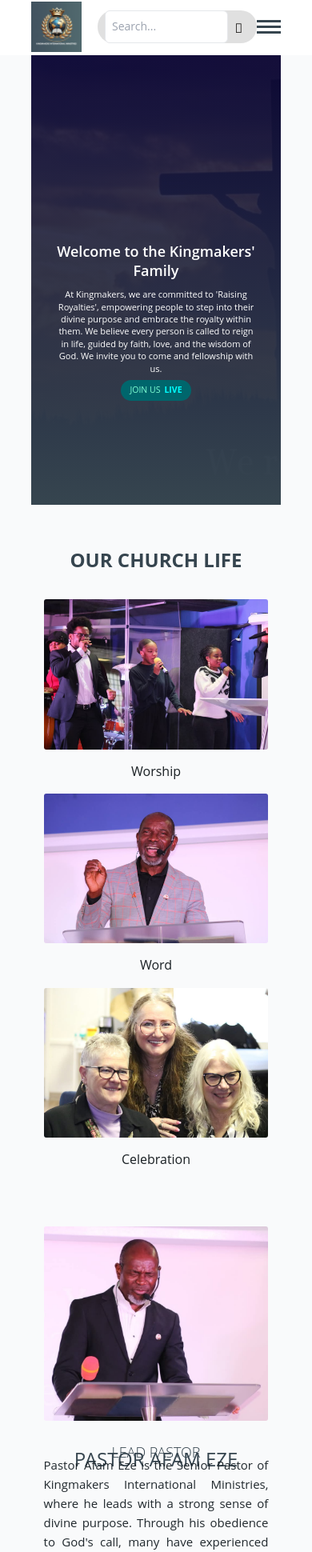
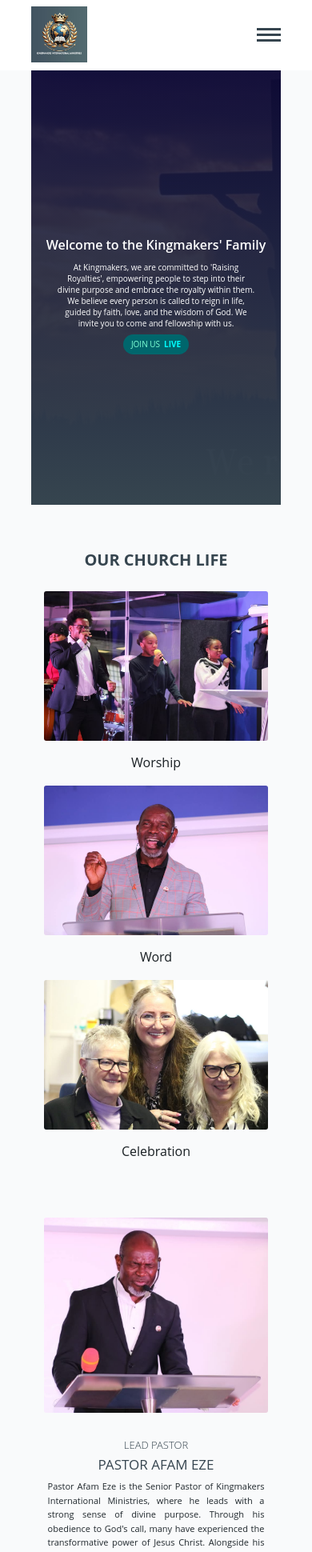
Before and after one commit to Leche90/ChurchApp, a React (Vite) app in the folder frontend/: page / in a window 390 px wide. Shown: the part 2-1942 px from the top of the page at 80% size. Built offline with nearby package versions, Linux system fonts and the light colour scheme.

Commit message:
updated footer

```diff
--- a/frontend/package.json
+++ b/frontend/package.json
@@ -16,6 +16,7 @@
     "axios": "^1.7.9",
     "react": "^18.3.1",
     "react-dom": "^18.3.1",
+    "react-icons": "^5.4.0",
     "react-router-dom": "^7.1.2",
     "typescript": "^5.7.3"
   },
--- a/frontend/src/App.tsx
+++ b/frontend/src/App.tsx
@@ -3,6 +3,8 @@
 import { Routes, Route } from 'react-router-dom';
 
 import Navbar from './components/Navbar/Navbar';
+import Footer from './components/Footer/Footer';
+
 import Hero from './components/Hero/Hero';
 import Event from './components/Event/Event';
 import Video from './components/Video/Video';
@@ -51,6 +53,9 @@
       <Route path="/programs" element={<Programs />} />
       <Route path="/prisons" element={<Prisons />} />
       </Routes>
+
+      {/* Footer Component to appear on every page */}
+      <Footer />
     </>
   );
 }
--- a/frontend/src/components/Evangelism/Evangelism.css
+++ b/frontend/src/components/Evangelism/Evangelism.css
@@ -68,7 +68,7 @@
 }
 
 /* 📱 Tablets & Small Laptops (max-width: 1024px) */
-@media (max-width: 1024px) {
+@media (min-width: 1025px) {
     .evangelism-grid {
         grid-template-columns: repeat(2, 1fr); /* 2 columns */
         grid-template-rows: auto;
@@ -88,7 +88,7 @@
 }
 
 /* 📲 Mobile Phones (max-width: 768px) */
-@media (max-width: 768px) {
+@media (max-width: 1024px) {
     .evangelism-grid {
         grid-template-columns: repeat(1, 1fr); /* Single column */
         grid-template-rows: auto;
@@ -97,12 +97,14 @@
 
     .evangelism-h2 {
         font-size: 28px;
-        margin-top: 20px;
+        margin-top: 40px;
     }
 
     .evangelism-text {
-        font-size: 13px;
+        font-size: 15px;
         padding: 0 10px;
+        margin-top: -15px;
+        line-height: 1.6;
     }
 
     /* Remove hover effects for better mobile UX */
@@ -121,12 +123,13 @@
 
     .evangelism-h2 {
         font-size: 24px;
-        margin-top: 15px;
+        margin-top: 55px;
     }
 
     .evangelism-text {
-        font-size: 12px;
+        font-size: 11px;
         padding: 0 8px;
         text-align: left; /* Align text to the left for better readability */
+        margin-top: -14px;
     }
 }
--- a/frontend/src/components/Evangelism/Evangelism.tsx
+++ b/frontend/src/components/Evangelism/Evangelism.tsx
@@ -6,8 +6,8 @@
 import evangelism4 from '../../assets/evangelism4.jpg';
 import evangelism5 from '../../assets/evangelism5.jpg';
 import evangelism6 from '../../assets/evangelism6.jpg';
-import evangelism7 from '../../assets/evangelism7.jpg';
-import evangelism8 from '../../assets/evangelism8.jpg';
+// import evangelism7 from '../../assets/evangelism7.jpg';
+// import evangelism8 from '../../assets/evangelism8.jpg';
 
 const images = [
     evangelism1,
@@ -16,8 +16,8 @@
     evangelism4,
     evangelism5,
     evangelism6,
-    evangelism7,
-    evangelism8,  // Add more images here as needed, but remember to update the array length in the useEffect hook.
+    // evangelism7,
+    // evangelism8,  // Add more images here as needed, but remember to update the array length in the useEffect hook.
 ];
 
 const Evangelism: React.FC = () => {
--- a/frontend/src/components/Event/Event.css
+++ b/frontend/src/components/Event/Event.css
@@ -56,7 +56,7 @@
 @media (max-width: 1024px) {
     .event-container {
         gap: 15px;
-        margin-top: 10px;
+        margin-top: 5px;
     }
 
     .event {
@@ -65,6 +65,7 @@
 
     .church-life {
         font-size: 28px;
+        margin-top: 3px;
     }
 
     .caption {
@@ -77,7 +78,7 @@
     .event-container {
         flex-direction: column; /* Stack items vertically */
         align-items: center;
-        margin-top: 10px;
+        margin-top: 3px;
     }
 
     .event {
@@ -90,7 +91,7 @@
     }
 
     .church-life {
-        font-size: 24px;
+        font-size: 20px;
     }
 
     .caption {
--- /dev/null
+++ b/frontend/src/components/Footer/Footer.css
@@ -0,0 +1,48 @@
+.footer {
+    background-color: rgb(0, 77, 77);
+    color: white;
+    padding: 20px;
+    text-align: center;
+    margin-top: 50px;
+}
+
+.footer-container {
+    max-width: 1200px;
+    margin: 0 auto;
+    padding: 7px;
+}
+
+.footer-top {
+    display: flex;
+    flex-direction: column;
+    align-items: center;
+    gap: 5px;
+}
+
+.footer-brand {
+    font-size: 20px;
+    font-weight: bold;
+    margin-bottom: 10px;
+}
+
+.social-links {
+    display: flex;
+    gap: 15px;
+}
+
+.social-links a {
+    color: #fff;
+    font-family: 24px;
+    transition: transform 0.3s ease;
+}
+
+.social-links a:hover {
+    transform: scale(1.2);
+    color: rgb(0, 200, 200);
+}
+
+.footer-bottom {
+    margin-top: 15px;
+    font-size: 0.9rem;
+    opacity: 0.8;
+}
--- /dev/null
+++ b/frontend/src/components/Footer/Footer.tsx
@@ -0,0 +1,31 @@
+import React from 'react'
+import { FaFacebookF, FaTwitter, FaInstagram, FaYoutube } from 'react-icons/fa'
+import { FaLinkedin } from 'react-icons/fa6'
+import './Footer.css'
+
+const Footer: React.FC = () => {
+  return (
+    <footer className='footer'>
+      <div className='footer-container'>
+        {/* Brand and Social Links */}
+        <div  className='footer-top'>
+          <h2 className='footer-brand'>Kingmakers' International Ministries</h2>
+          <div className='social-links'>
+            <a href='https://www.facebook.com/kingmakersintministries/' target='_blank' rel='noopener noreferrer'><FaFacebookF /></a>
+            <a href='https://www.twitter.com/kingmakersintministries/' target='_blank' rel='noopener noreferrer'><FaTwitter /></a>
+            <a href='https://www.instagram.com/kingmakersintministries/' target='_blank' rel='noopener noreferrer'><FaInstagram /></a>
+            <a href='https://www.linkedin.com/company/kingmakers-international-ministries/' target='_blank' rel='noopener noreferrer'><FaLinkedin /></a>
+            <a href='https://www.youtube.com/@kingmakerstv6942' target='_blank' rel='noopener noreferrer'><FaYoutube /></a>
+          </div>
+      </div>
+
+      {/* Navigation Links */}
+       <div className='footer-bottom'>
+         <p>&copy; {new Date().getFullYear()} Kingmakers International Ministries. All rights reserved.</p>
+       </div>
+      </div>
+    </footer>
+  );
+};
+
+export default Footer
--- a/frontend/src/components/Hero/Hero.css
+++ b/frontend/src/components/Hero/Hero.css
@@ -123,24 +123,24 @@
     }
 
     .hero-text {
-        margin-top: 85px;
+        margin-top: 20px;
         line-height: 1.3;
     }
 
     .hero-text h1 {
-        font-size: 18px; /* Reduce heading size for mobile */
+        font-size: 16px; /* Reduce heading size for mobile */
     }
 
     .hero-text p {
-        font-size: 11px;
+        font-size: 10px;
         margin-left: 15px;
         margin-right: 15px;
         line-height: 1.4;
     }
 
     .hero-text .btn {
-        padding: 6px 11px;
-        font-size: 10.5px;
+        padding: 6px 10px;
+        font-size: 10px;
         margin-top: 7px;
     }
 }
--- a/frontend/src/components/Leader/Leader.css
+++ b/frontend/src/components/Leader/Leader.css
@@ -55,31 +55,110 @@
     margin-top: -25px;
 }
 
-/* ✅ Mobile Responsiveness */
-@media (max-width: 768px) {
+/* 🌍 Desktop & Large Screens (min-width: 1025px) */
+@media (min-width: 1025px) {
     .leader {
-        flex-direction: column; /* Stack elements vertically */
+        max-width: 1200px;
+        margin: auto;
+    }
+
+    .pastor {
+        font-size: 35px;
+    }
+
+    .leader .pastor-paragraph {
+        font-size: 15px;
+    }
+}
+
+/* 📱 Tablets & Small Laptops (max-width: 1024px) */
+@media (max-width: 1024px) {
+    .leader {
+        flex-direction: column; /* Stack elements */
         text-align: center;
-        gap: 30px; /* More spacing for clarity */
+        gap: 30px;
     }
 
     .leader-left, .leader-right {
-        flex-basis: 100%; /* Full width on mobile */
+        flex-basis: 100%; /* Full width */
     }
 
     .leader-right {
-        margin-top: 0; /* Remove extra margin */
+        margin-top: auto;
     }
 
     .pastor {
-        font-size: 24px; /* Reduce text size on small screens */
+        font-size: 28px; /* Adjust text size */
+        margin-top: -18px;
+        margin-bottom: 5px;
+    }
+
+    .lead-pastor {
+        font-size: 20px;
+        margin-top: 0px;
+    }
+
+    .leader .pastor-paragraph {
+        font-size: 15px; /* Adjust readability */
+        padding: 0 10px;
+        margin-top: auto;
+    }
+}
+
+/* 📲 Mobile Phones (max-width: 768px) */
+@media (max-width: 768px) {
+    .leader {
+        flex-direction: column;
+        text-align: center;
+        gap: 20px;
+    }
+
+    .leader-left, .leader-right {
+        flex-basis: 100%; /* Full width */
+    }
+
+    .leader-right {
+        margin-top: auto;
+    }
+
+    .pastor {
+        font-size: 24px; /* Reduce text size */
+        margin-top: -15px;
     }
 
     .lead-pastor {
         font-size: 18px;
+        margin-top: auto;
     }
 
-    .leader p {
-        font-size: 14px; /* Adjust readability */
+    .leader .pastor-paragraph {
+        font-size: 13px;
+        padding: 0 8px;
+        margin-top: auto;
     }
 }
+
+/* 📱 Small Phones (max-width: 480px) */
+@media (max-width: 480px) {
+    .leader {
+        gap: 30px;
+    }
+
+    .pastor {
+        font-size: 17px;
+        margin-top: auto;
+    }
+
+    .lead-pastor {
+        font-size: 13px;
+        margin-top: auto;
+    }
+
+    .leader .pastor-paragraph {
+        font-size: 11px;
+        line-height: 1.6;
+        padding: 0 5px;
+        margin-top: auto;
+        margin-bottom: -30px;
+    }
+}
--- a/frontend/src/components/Navbar/Navbar.css
+++ b/frontend/src/components/Navbar/Navbar.css
@@ -265,3 +265,91 @@
 .nav-links .btn:hover {
     background: rgb(158, 113, 0) !important;
 }
+
+@media (max-width: 480px) {
+  nav {
+      padding: 8px 15px;
+  }
+
+  .logo {
+      width: 60px;
+  }
+
+  .search {
+      display: none; /* Hide search bar on small screens */
+  }
+
+  .hamburger {
+      display: flex;
+  }
+
+  .nav-links {
+      display: none;
+      position: absolute;
+      top: 60px;
+      left: 0;
+      width: 100%;
+      background: white;
+      flex-direction: column;
+      text-align: center;
+      padding: 15px 0;
+      box-shadow: 0 4px 6px rgba(0, 0, 0, 0.1);
+  }
+
+  .nav-links.active {
+      display: flex;
+  }
+
+  .nav-links li {
+      margin: 10px 0;
+  }
+}
+
+/* 📊 Tablet (max-width: 768px) */
+@media (max-width: 768px) {
+  nav {
+      padding: 10px 20px;
+  }
+
+  .logo {
+      width: 70px;
+  }
+
+  .search {
+      margin-left: 10px;
+  }
+
+  .nav-links {
+      gap: 10px;
+  }
+
+  .nav-links li a {
+      font-size: 14px;
+      padding: 8px;
+  }
+
+  .hamburger {
+      display: flex;
+  }
+
+  .nav-links {
+      display: none;
+      flex-direction: column;
+      position: absolute;
+      top: 60px;
+      left: 0;
+      width: 100%;
+      background: white;
+      text-align: center;
+      padding: 15px 0;
+      box-shadow: 0 4px 6px rgba(0, 0, 0, 0.1);
+  }
+
+  .nav-links.active {
+      display: flex;
+  }
+
+  .nav-links li {
+      margin: 10px 0;
+  }
+}
--- a/frontend/src/components/Video/Video.css
+++ b/frontend/src/components/Video/Video.css
@@ -34,3 +34,63 @@
   .message-title {
     font-family:'Gill Sans', 'Gill Sans MT', Calibri, 'Trebuchet MS', sans-serif ;
   }
+
+  /* Desktop (Min-width: 1025px) */
+  @media (min-width: 1025px) {
+    .video {
+        padding: 20px;
+    }
+
+    .video-title {
+        font-size: 25px;
+    }
+
+    .video-description {
+        font-size: 30px;
+    }
+}
+
+/* 📌 Tablets/ iPads (Max-width: 1024px) */
+@media (max-width: 1024px) {
+  .video {
+      flex-direction: column; /* Stack elements vertically */
+      padding: 15px;
+  }
+
+  .video-title {
+      font-size: 25px; /* Reduce title size */
+      margin-top: -30px;
+  }
+
+  iframe {
+      height: 350px; /* Reduce height */
+  }
+
+  .video-description {
+      font-size: 24px; /* Smaller text for mobile readability */
+      margin-bottom: 15px;
+      margin-top: 0px;
+  }
+}
+
+/* 📌 Mobile Phones (Max-width: 480px) */
+@media (max-width: 480px) {
+  .video {
+      padding: 10px;
+      margin-top: 15px;
+  }
+
+  .video-title {
+      font-size: 14px;
+      margin-top: 1px;
+  }
+
+  iframe {
+      height: 250px;
+  }
+
+  .video-description {
+      font-size: 15px;
+      margin-top: -1px;
+  }
+}
--- a/frontend/vite.config.ts
+++ b/frontend/vite.config.ts
@@ -6,7 +6,13 @@
   plugins: [react()],
   resolve: {
     alias: {
-      '@': './src',
-    },
+      '@': './src'
+    }
   },
+  server: {
+    headers: {
+      "Cache-Control": "public, max-age=3600, must-revalidate"
+    }
+  }
+
 });
```
Also changed, not shown: 1 other file (tests, documents, lock files or other folders).
